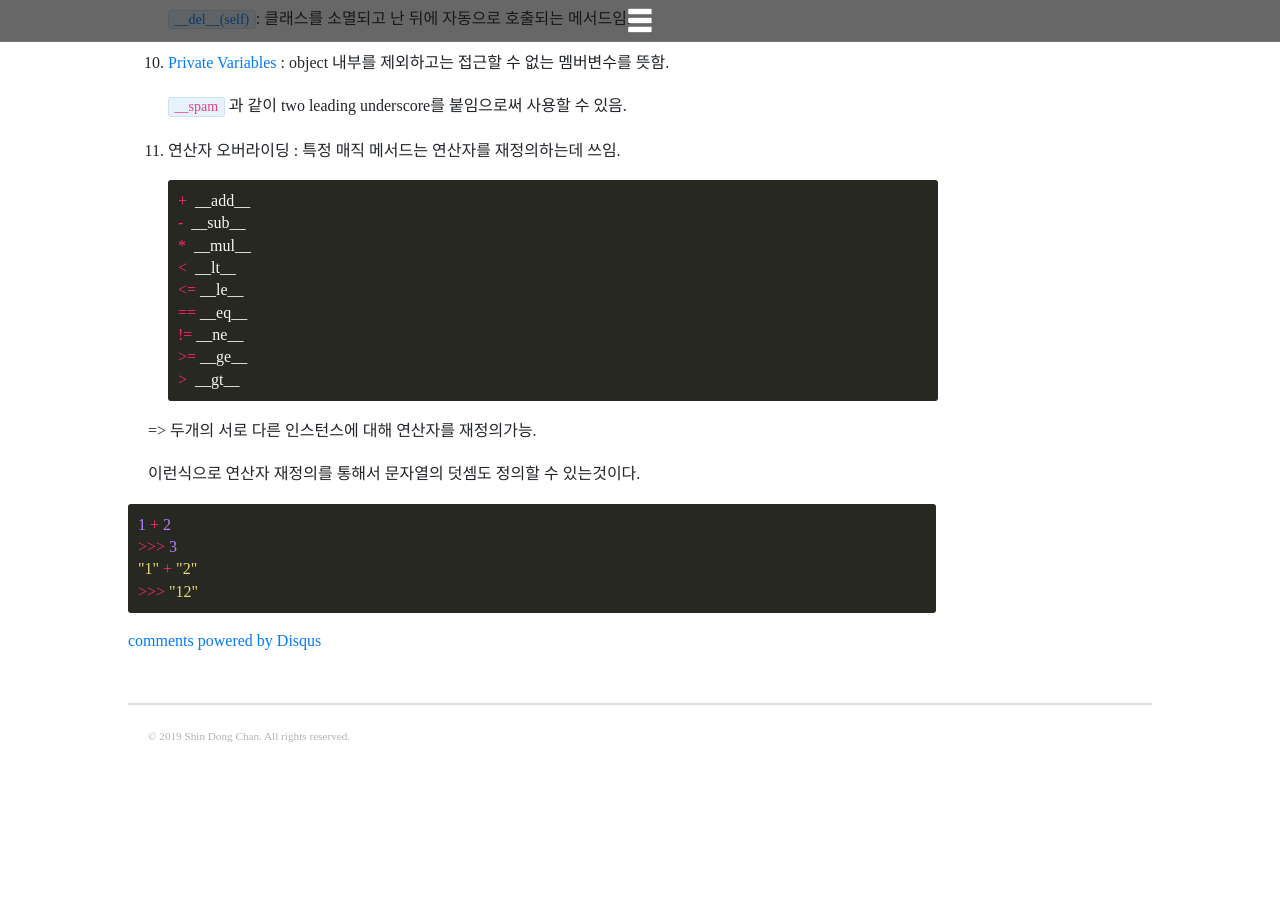
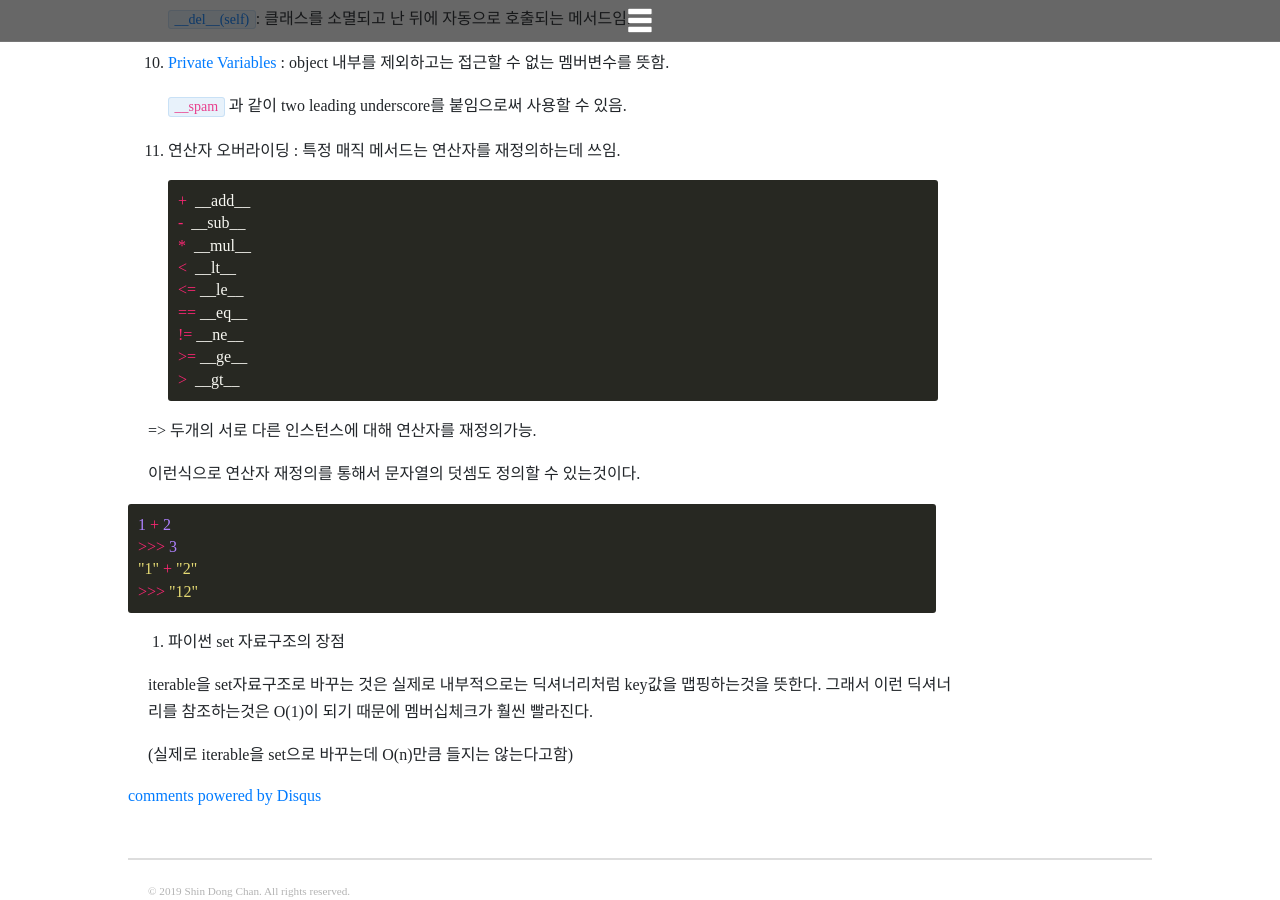
Before and after one commit to DongChanS/DongChanS.github.io, a Jekyll site: the page built from _posts/2019-01-14-15.md, in a window 1280 px wide and 900 px high, scrolled down 10920 px. Built offline with Jekyll 4.4.1, drawn with Linux system fonts in a browser that asks for light colours; nearby versions of some CDN libraries; some web fonts are replaced; comment, search, counter and statistics services are not loaded; before the commit the page ends 11664 px from its top, so only the background shows below that.

Commit message:
Update 2019-01-14-15.md

````diff
--- a/_posts/2019-01-14-15.md
+++ b/_posts/2019-01-14-15.md
@@ -460,3 +460,11 @@ category : 'Python Basic'
 "1" + "2"
 >>> "12"
 ```
+
+12. 파이썬 set 자료구조의 장점
+
+   iterable을 set자료구조로 바꾸는 것은
+   실제로 내부적으로는 딕셔너리처럼 key값을 맵핑하는것을 뜻한다.
+   그래서 이런 딕셔너리를 참조하는것은 O(1)이 되기 때문에 멤버십체크가 훨씬 빨라진다.
+
+   (실제로 iterable을 set으로 바꾸는데 O(n)만큼 들지는 않는다고함)
````
